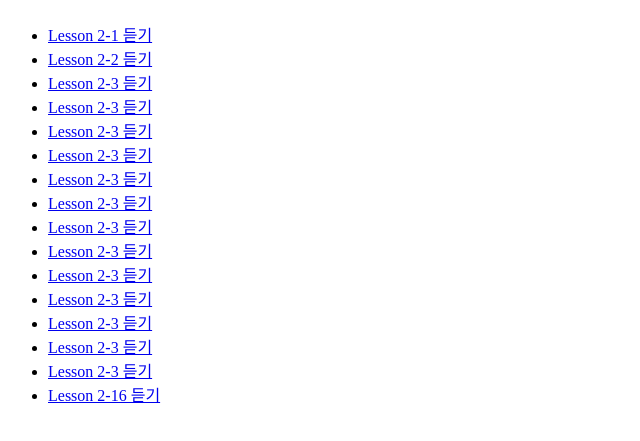
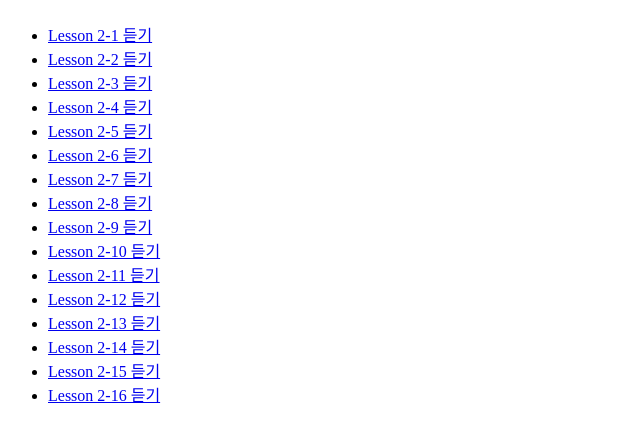
Before and after one commit to Junseok3608/korean_pcu_rank2, a plain HTML site: page index.html in a window 1280 px wide. Shown: the part 67-508 px from the top of the page, without its empty margins (0-640 px from the left). Drawn offline with Linux system fonts and the light colour scheme.

Commit message:
edit list name

```diff
--- a/index.html
+++ b/index.html
@@ -10,18 +10,18 @@
       <li><a href="lesson2-1.html">Lesson 2-1 듣기</a></li>
       <li><a href="lesson2-2.html">Lesson 2-2 듣기</a></li>
       <li><a href="lesson2-3.html">Lesson 2-3 듣기</a></li>
-      <li><a href="lesson2-4.html">Lesson 2-3 듣기</a></li>
-      <li><a href="lesson2-5.html">Lesson 2-3 듣기</a></li>
-      <li><a href="lesson2-6.html">Lesson 2-3 듣기</a></li>
-      <li><a href="lesson2-7.html">Lesson 2-3 듣기</a></li>
-      <li><a href="lesson2-8.html">Lesson 2-3 듣기</a></li>
-      <li><a href="lesson2-9.html">Lesson 2-3 듣기</a></li>
-      <li><a href="lesson2-10.html">Lesson 2-3 듣기</a></li>
-      <li><a href="lesson2-11.html">Lesson 2-3 듣기</a></li>
-      <li><a href="lesson2-12.html">Lesson 2-3 듣기</a></li>
-      <li><a href="lesson2-13.html">Lesson 2-3 듣기</a></li>
-      <li><a href="lesson2-14.html">Lesson 2-3 듣기</a></li>
-      <li><a href="lesson2-15.html">Lesson 2-3 듣기</a></li>
+      <li><a href="lesson2-4.html">Lesson 2-4 듣기</a></li>
+      <li><a href="lesson2-5.html">Lesson 2-5 듣기</a></li>
+      <li><a href="lesson2-6.html">Lesson 2-6 듣기</a></li>
+      <li><a href="lesson2-7.html">Lesson 2-7 듣기</a></li>
+      <li><a href="lesson2-8.html">Lesson 2-8 듣기</a></li>
+      <li><a href="lesson2-9.html">Lesson 2-9 듣기</a></li>
+      <li><a href="lesson2-10.html">Lesson 2-10 듣기</a></li>
+      <li><a href="lesson2-11.html">Lesson 2-11 듣기</a></li>
+      <li><a href="lesson2-12.html">Lesson 2-12 듣기</a></li>
+      <li><a href="lesson2-13.html">Lesson 2-13 듣기</a></li>
+      <li><a href="lesson2-14.html">Lesson 2-14 듣기</a></li>
+      <li><a href="lesson2-15.html">Lesson 2-15 듣기</a></li>
       <li><a href="lesson2-16.html">Lesson 2-16 듣기</a></li>
     </ul>
   </body>
```
